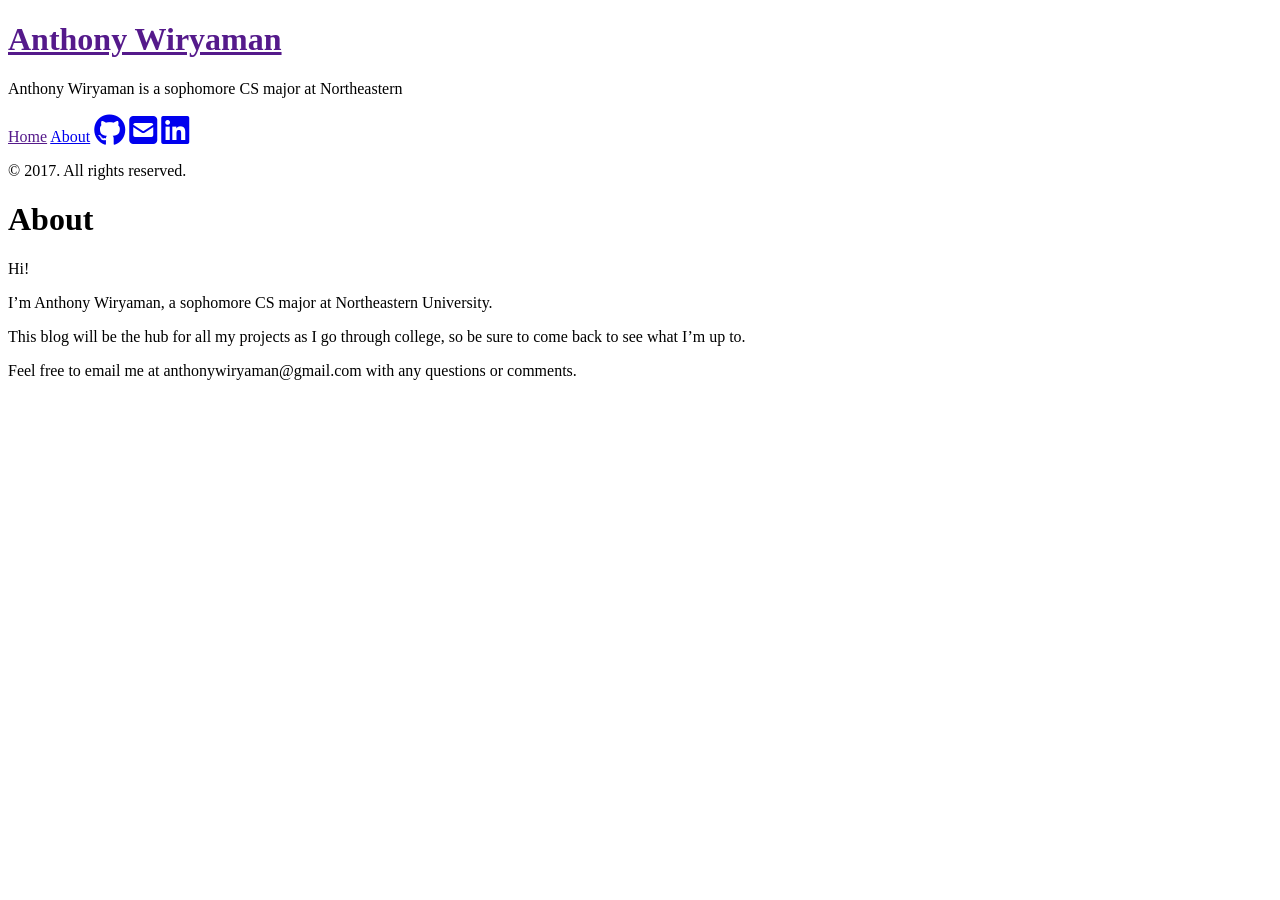
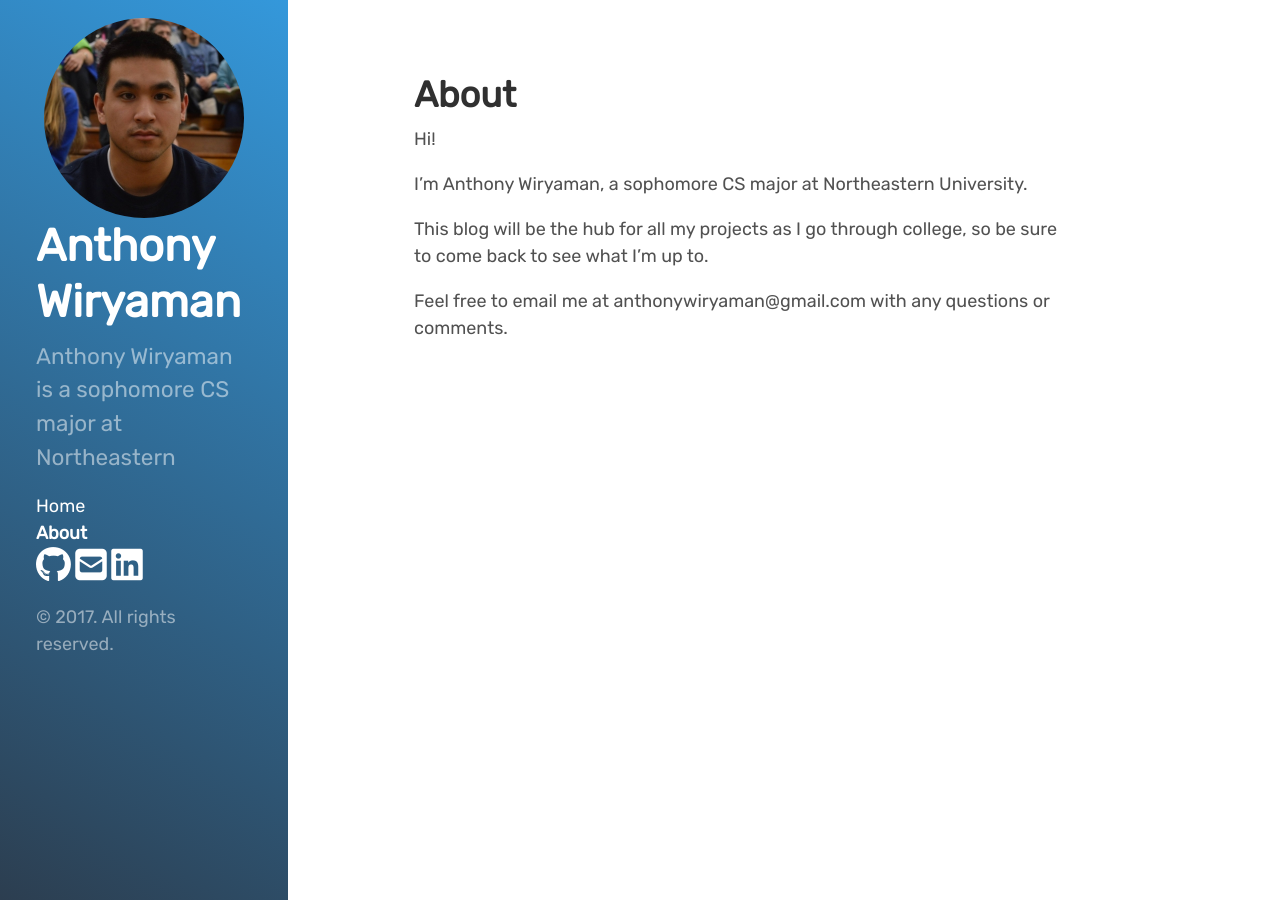
Before and after one commit to AWiryaman/AWiryaman.github.io, a Jekyll site: the page built from about.md, in a window 1280 px wide. Built offline with Jekyll 4.4.1, drawn with Linux system fonts in a browser that asks for light colours; nearby versions of some CDN libraries.

Commit message:
fixed head

```diff
--- a/_includes/head.html
+++ b/_includes/head.html
@@ -15,9 +15,9 @@
   </title>
 
   <!-- CSS -->
-  <link rel="stylesheet" href="{{ site.baseurl }}public/css/poole.css">
-  <link rel="stylesheet" href="{{ site.baseurl }}public/css/syntax.css">
-  <link rel="stylesheet" href="{{ site.baseurl }}public/css/hyde.css">
+  <link rel="stylesheet" href="{{ site.baseurl }}/public/css/poole.css">
+  <link rel="stylesheet" href="{{ site.baseurl }}/public/css/syntax.css">
+  <link rel="stylesheet" href="{{ site.baseurl }}/public/css/hyde.css">
   <link rel="stylesheet" href="http://fonts.googleapis.com/css?family=PT+Sans:400,400italic,700|Abril+Fatface">
 	<link href='https://fonts.googleapis.com/css?family=Playfair+Display' rel='stylesheet' type='text/css'>
 	<link href="https://fonts.googleapis.com/css?family=Cormorant+Garamond:500" rel="stylesheet">
```
